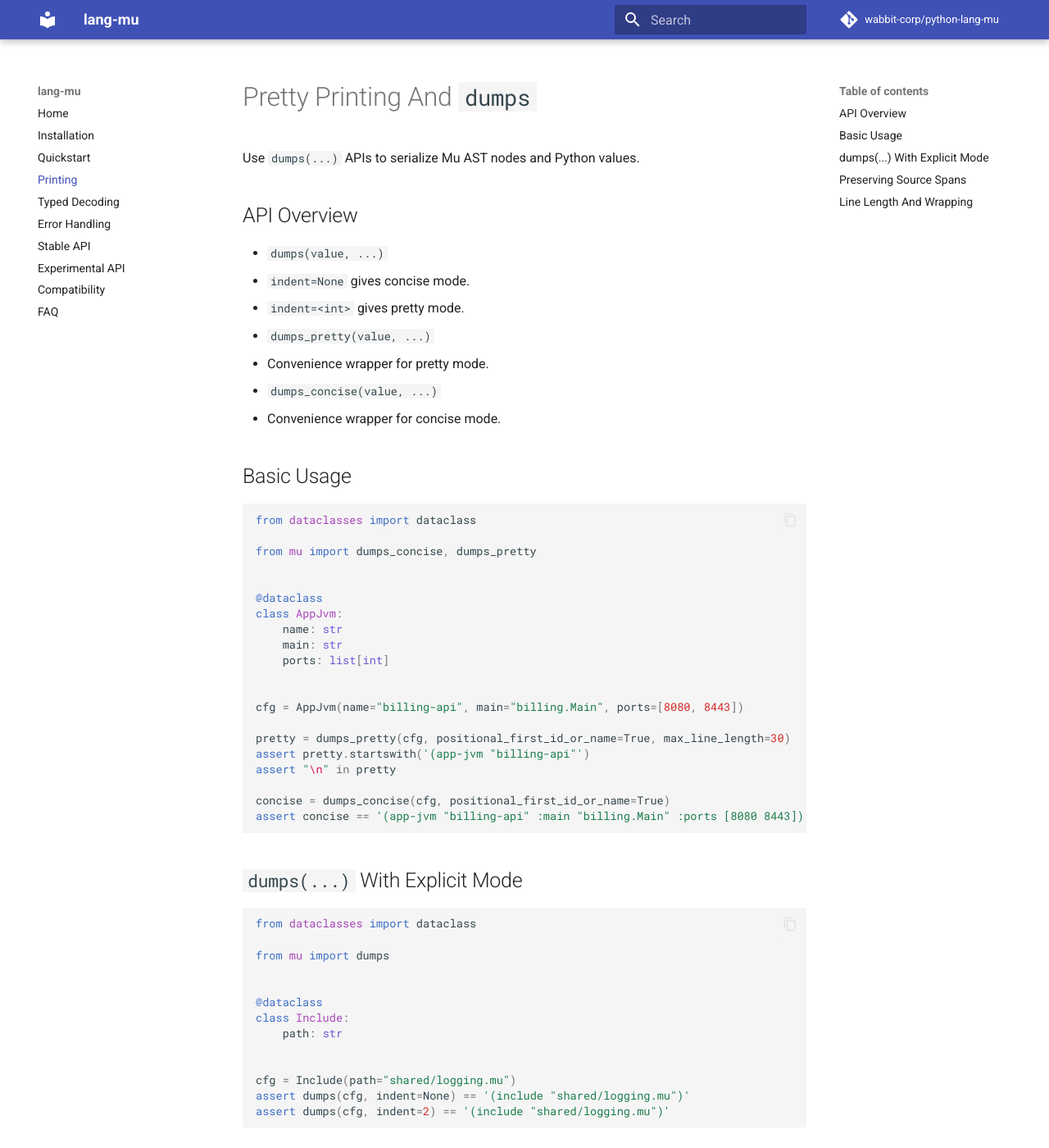
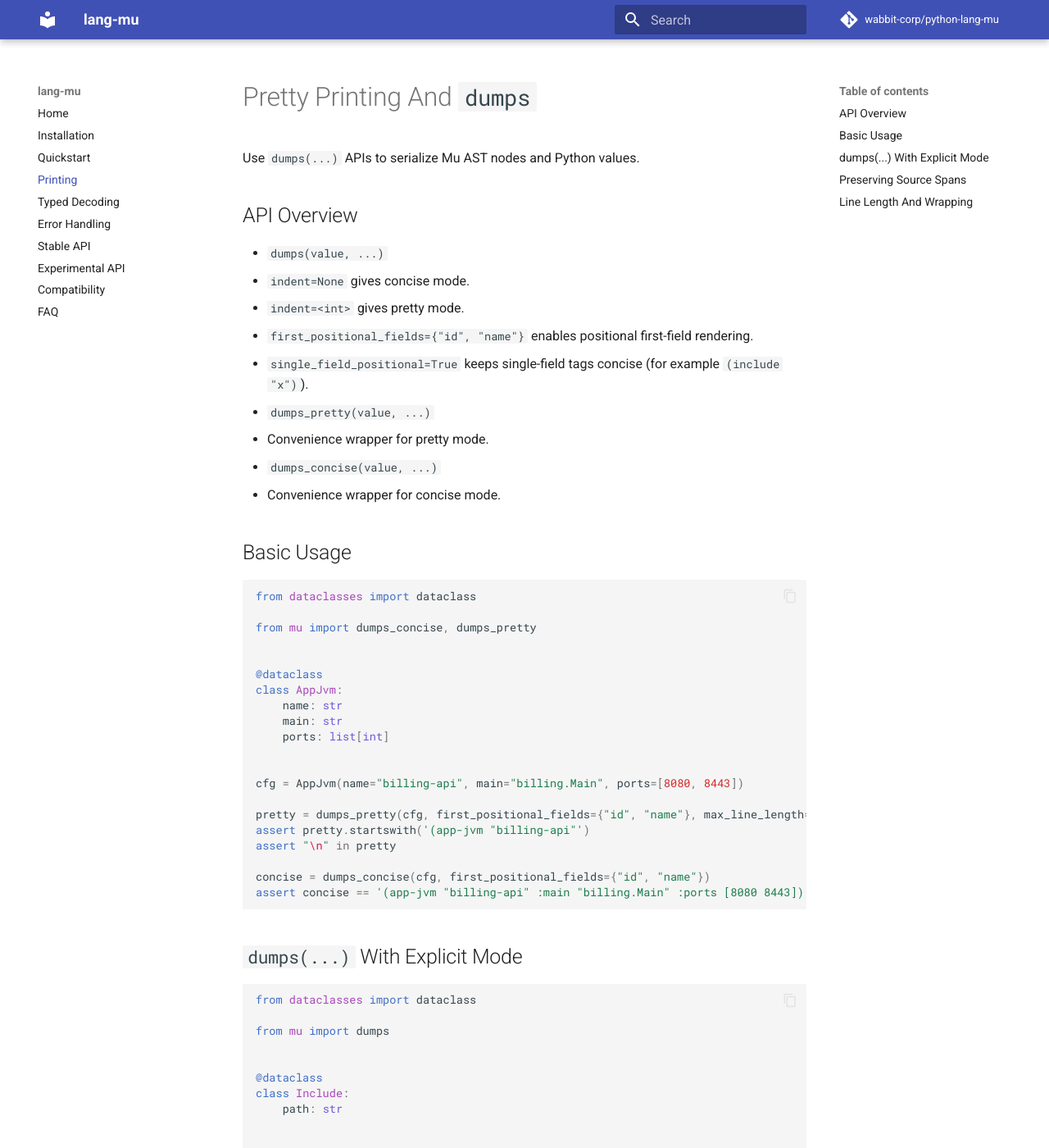
Before and after one commit to wabbit-corp/python-lang-mu, an MkDocs documentation site: the page built from docs/printing.md, in a window 1280 px wide and 1400 px high. Shown: the whole window at 82% size. Built offline with MkDocs 1.6.1 and Material for MkDocs 9.7.7, drawn with Linux system fonts in a browser that asks for light colours; comment, search, counter and statistics services are not loaded; some of the changed text lies outside the part shown.

Commit message:
Simplify printer positional options and release 0.4.0

````diff
--- a/docs/printing.md
+++ b/docs/printing.md
@@ -7,6 +7,8 @@ Use `dumps(...)` APIs to serialize Mu AST nodes and Python values.
 - `dumps(value, ...)`
   - `indent=None` gives concise mode.
   - `indent=<int>` gives pretty mode.
+  - `first_positional_fields={"id", "name"}` enables positional first-field rendering.
+  - `single_field_positional=True` keeps single-field tags concise (for example `(include "x")`).
 - `dumps_pretty(value, ...)`
   - Convenience wrapper for pretty mode.
 - `dumps_concise(value, ...)`
@@ -29,11 +31,11 @@ class AppJvm:
 
 cfg = AppJvm(name="billing-api", main="billing.Main", ports=[8080, 8443])
 
-pretty = dumps_pretty(cfg, positional_first_id_or_name=True, max_line_length=30)
+pretty = dumps_pretty(cfg, first_positional_fields={"id", "name"}, max_line_length=30)
 assert pretty.startswith('(app-jvm "billing-api"')
 assert "\n" in pretty
 
-concise = dumps_concise(cfg, positional_first_id_or_name=True)
+concise = dumps_concise(cfg, first_positional_fields={"id", "name"})
 assert concise == '(app-jvm "billing-api" :main "billing.Main" :ports [8080 8443])'
 ```
 
@@ -88,6 +90,6 @@ class Service:
 
 
 cfg = Service(name="api", main="billing.Main", features=["http", "metrics", "tracing"])
-wrapped = dumps_concise(cfg, positional_first_id_or_name=True, max_line_length=30)
+wrapped = dumps_concise(cfg, first_positional_fields={"id", "name"}, max_line_length=30)
 assert "\n" in wrapped
 ```
--- a/mu/__init__.py
+++ b/mu/__init__.py
@@ -37,7 +37,7 @@ from mu.types import StringExpr as StringExpr
 try:
     __version__ = version("lang-mu")
 except PackageNotFoundError:  # pragma: no cover - local editable installs
-    __version__ = "0.3.2"
+    __version__ = "0.4.0"
 
 __all__ = [
     "ParseError",
--- a/pyproject.toml
+++ b/pyproject.toml
@@ -1,6 +1,6 @@
 [tool.poetry]
 name = "lang-mu"
-version = "0.3.2"
+version = "0.4.0"
 description = "Mu configuration language parser and typed decoder for Python."
 authors = ["Sir Wabbit <wabbit@wabbit.one>"]
 license = "AGPL-3.0-or-later"
````
Also changed, not shown: CHANGELOG.md (+12 -0 lines), docs/api-stable.md (+3 -3 lines), docs/compatibility.md (+1 -1 lines), 2 other files.
